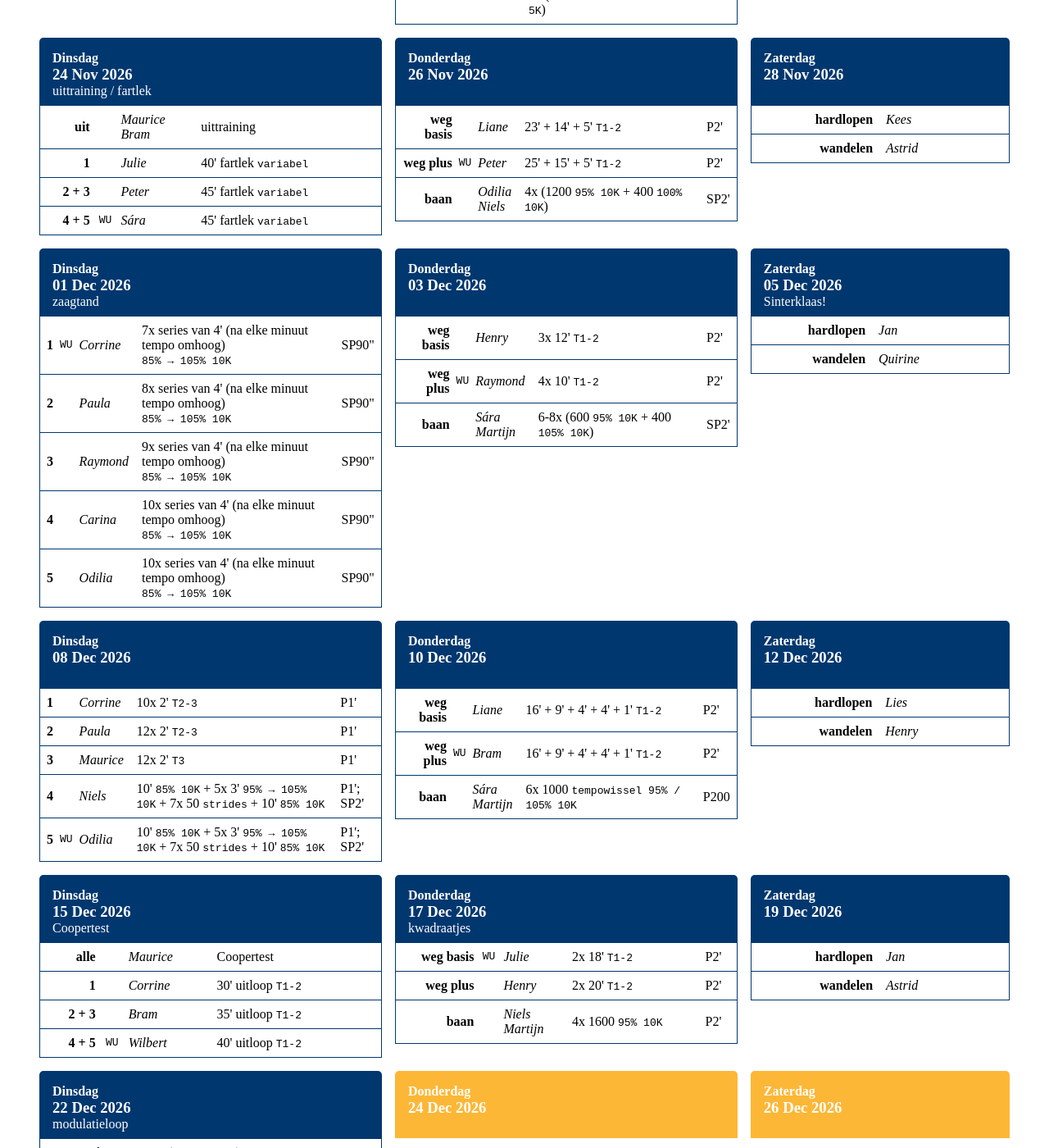
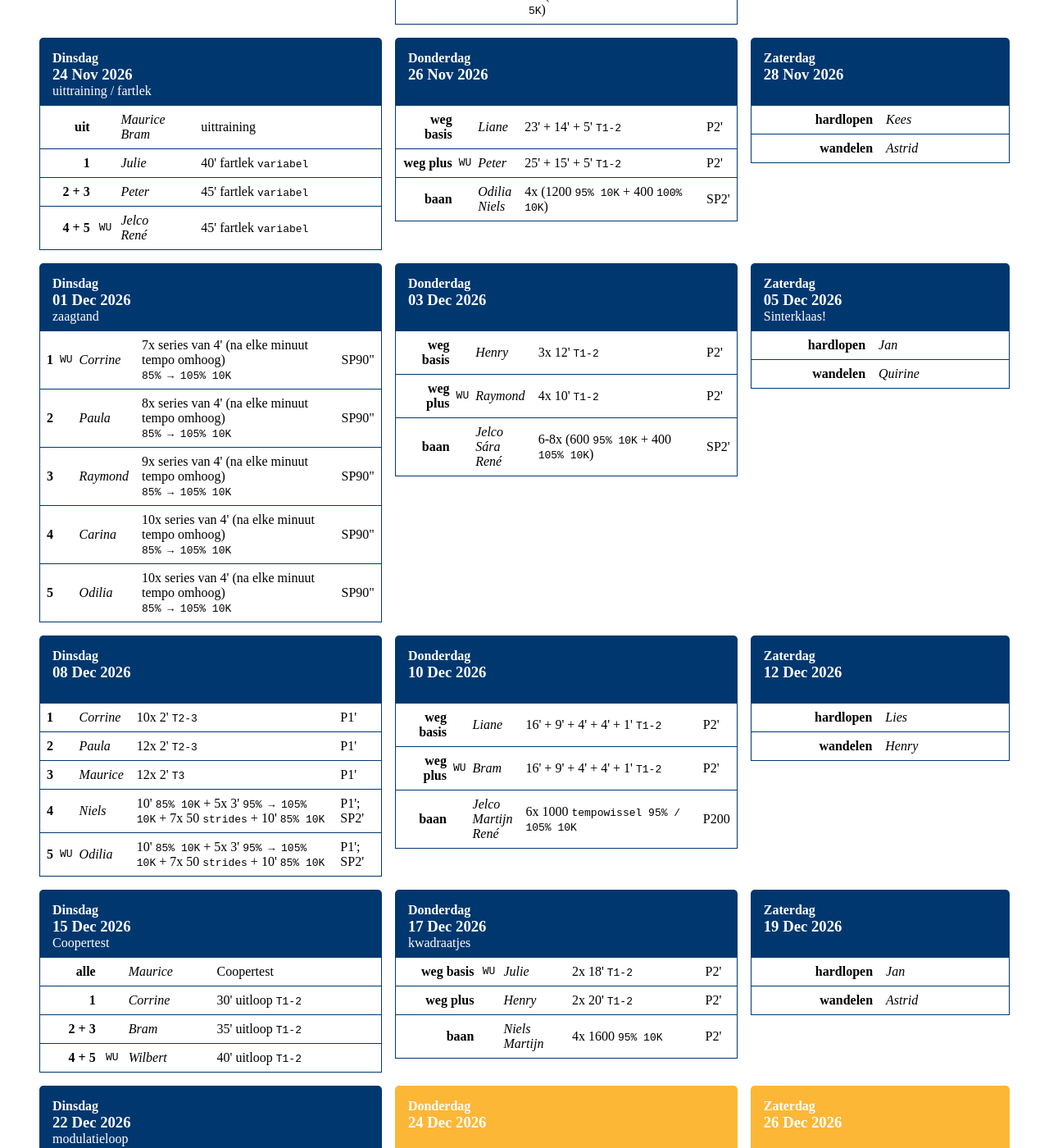
Before and after one commit to sarajuhosova/av40-schedule, a Jekyll site: the page built from _posts/2026-10-01-q4.md, in a window 1280 px wide and 1400 px high, scrolled down 2748 px. Shown: the whole window at 82% size. Built offline with Jekyll 4.4.1, drawn with Linux system fonts in a browser that asks for light colours.

Commit message:
Update q4.yaml

```diff
--- a/_data/schedule/y2026/q4.yaml
+++ b/_data/schedule/y2026/q4.yaml
@@ -461,7 +461,7 @@
     - group: "4 + 5"
       training:
         core: "45' fartlek <tt>variabel</tt>"
-      trainer: ["Sára"]
+      trainer: ["Jelco", "René"]
       warmup: true
 - date: 2026-11-26
   day: Donderdag
@@ -537,7 +537,7 @@
       training:
         core: "6-8x (600 <tt>95% 10K</tt> + 400 <tt>105% 10K</tt>)"
         break: "SP2'"
-      trainer: ["Sára", "Martijn"]
+      trainer: ["Jelco", "Sára", "René"]
 - date: 2026-12-05
   day: Zaterdag
   description: "Sinterklaas!"
@@ -593,7 +593,7 @@
       training:
         core: "6x 1000 <tt>tempowissel 95% / 105% 10K</tt>"
         break: "P200"
-      trainer: ["Sára", "Martijn"]
+      trainer: ["Jelco", "Martijn", "René"]
 - date: 2026-12-12
   day: Zaterdag
   trainings:
```
